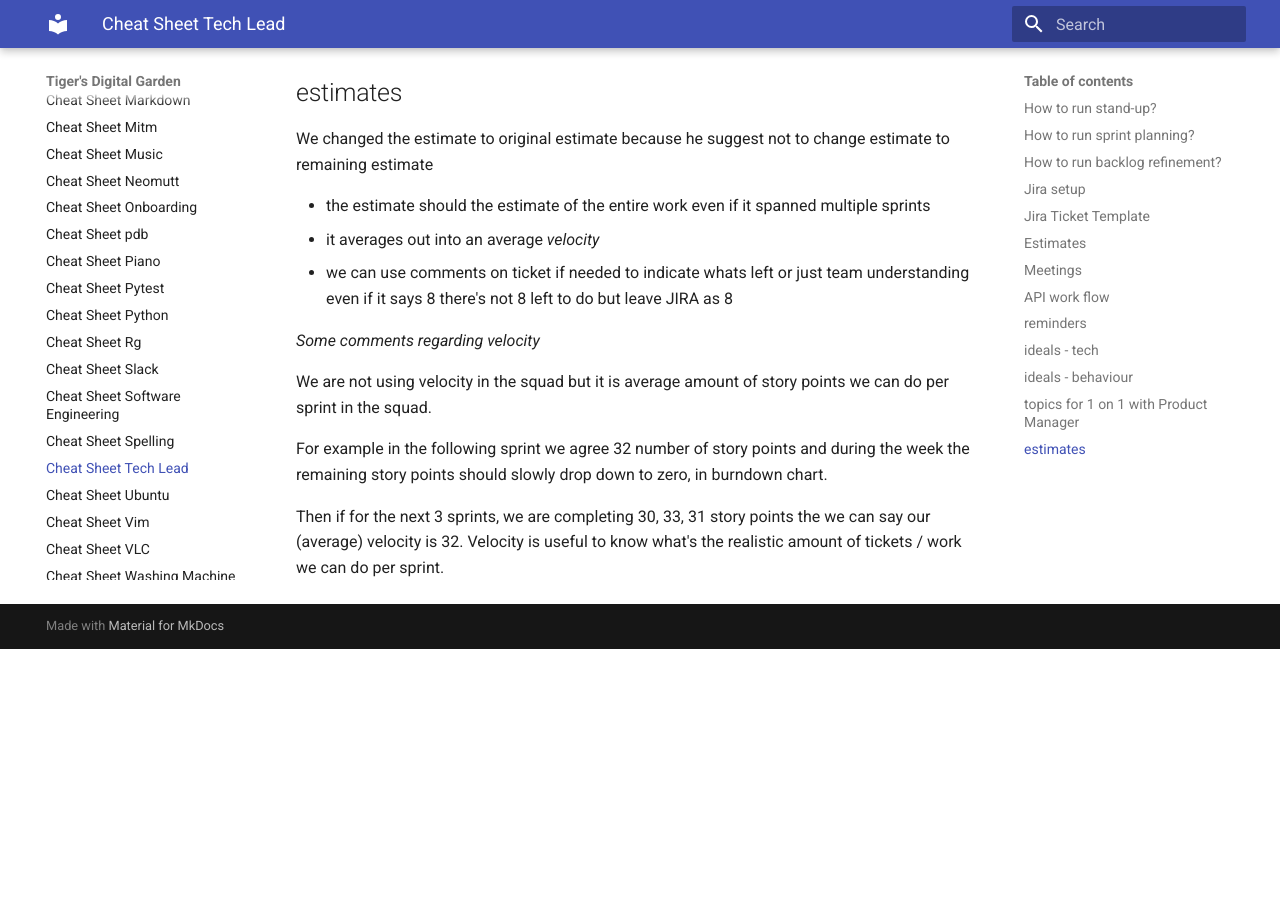
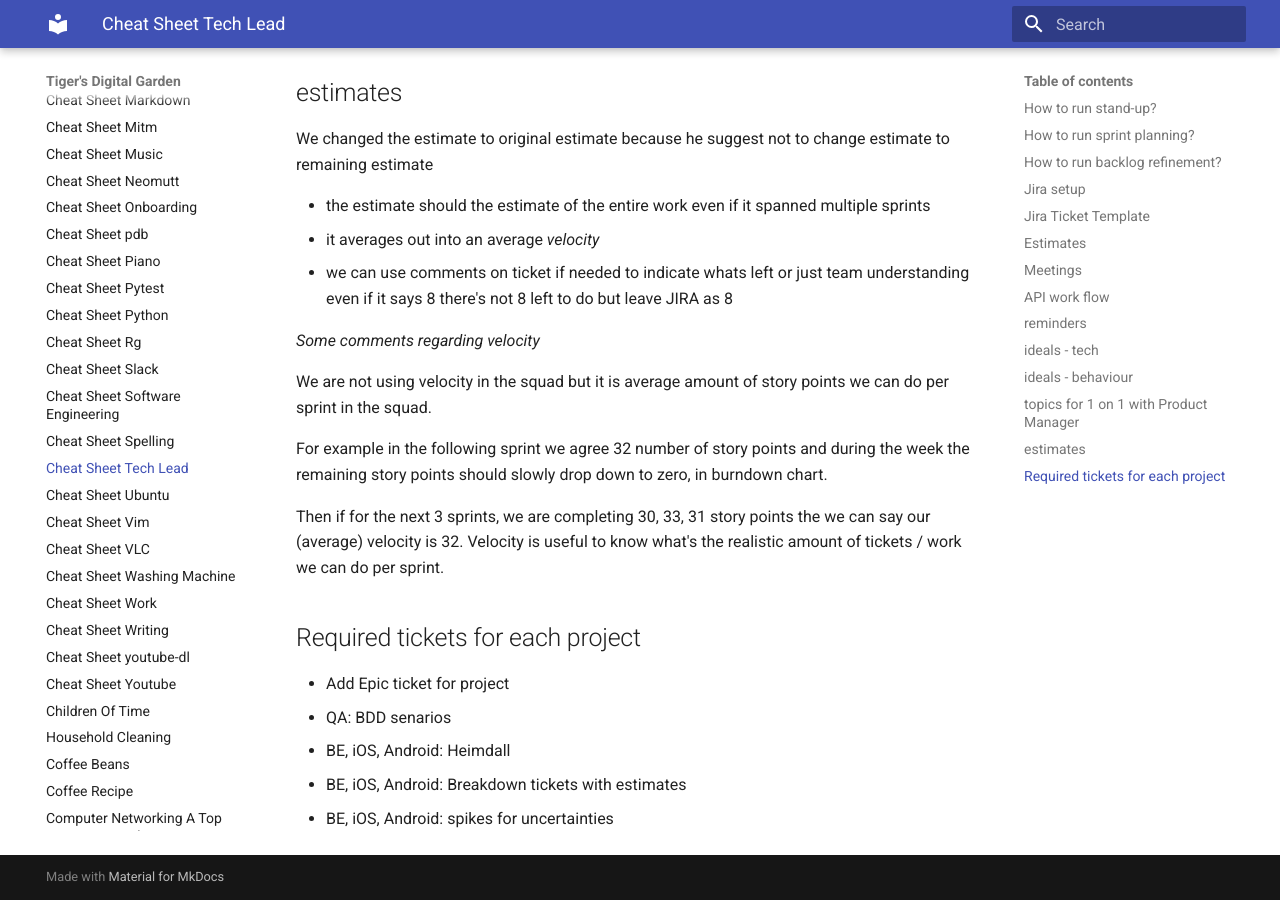
Before and after one commit to ynotstartups/notes, an MkDocs documentation site: the page built from notes/cheat-sheet-tech-lead.md, in a window 1280 px wide and 900 px high, scrolled down 4646 px. Built offline with MkDocs 1.6.1 and Material for MkDocs 9.7.7, drawn with Linux system fonts in a browser that asks for light colours; before the commit the page ends 5295 px from its top, so only the background shows below that.

Commit message:
add tickets for each project

```diff
--- a/notes/cheat-sheet-tech-lead.md
+++ b/notes/cheat-sheet-tech-lead.md
@@ -162,3 +162,11 @@ For example in the following sprint we agree 32 number of story points and durin
 
 Then if for the next 3 sprints, we are completing 30, 33, 31 story points the we can say our (average) velocity is 32.
 Velocity is useful to know what's the realistic amount of tickets / work we can do per sprint.
+
+## Required tickets for each project
+
+- Add  Epic ticket for project
+- QA: BDD senarios
+- BE, iOS, Android: Heimdall
+- BE, iOS, Android: Breakdown tickets with estimates
+- BE, iOS, Android: spikes for uncertainties
```
